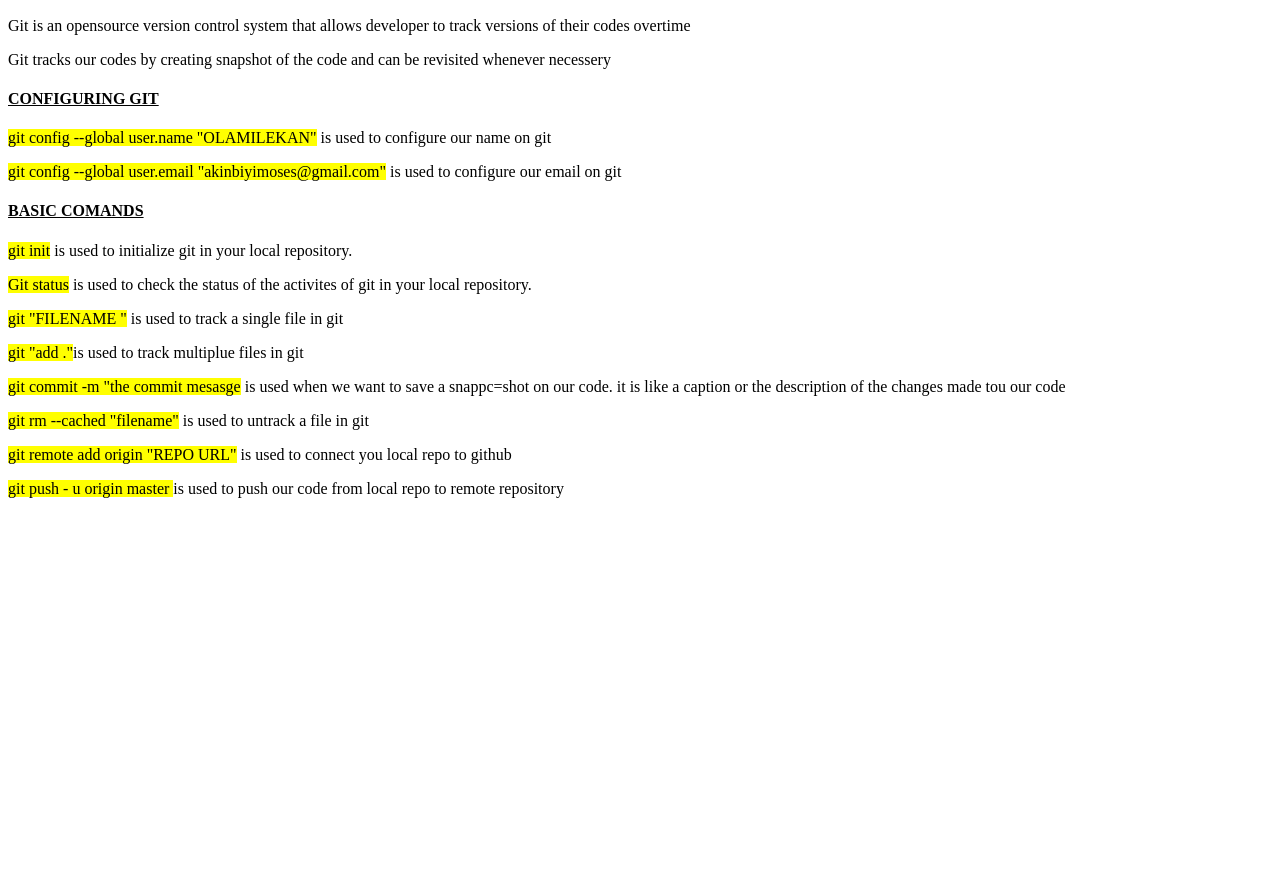
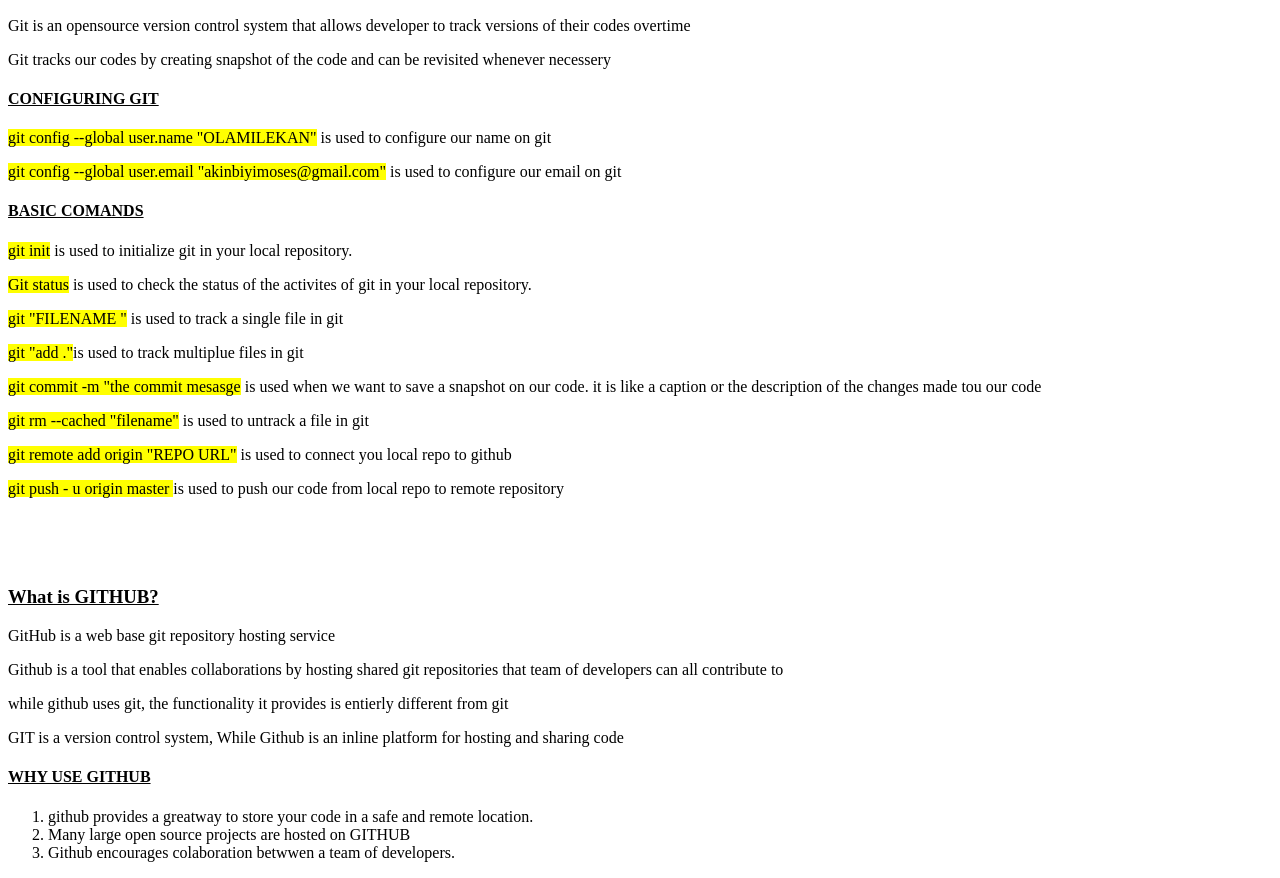
Before and after one commit to biyimo/GIT_PROJECT_2, a plain HTML site: page index.html in a window 1280 px wide. Shown: the part 104-982 px from the top of the page. Before the commit the page ends 800 px from the top, so only its background shows below. Drawn offline with Linux system fonts and the light colour scheme.

Commit message:
GITHUB NOTE ADDED

```diff
--- a/index.html
+++ b/index.html
@@ -25,7 +25,7 @@
 
     <p><mark>git "add ."</mark>is used to track multiplue files in git</p>
 
-    <p><mark> git commit -m "the commit mesasge</mark> is used when we want to save a snappc=shot on our code. it is like a caption or the description of the changes made tou our code</p>
+    <p><mark> git commit -m "the commit mesasge</mark> is used when we want to save a snapshot on our code. it is like a caption or the description of the changes made tou our code</p>
 
     <p><mark> git rm --cached "filename"</mark> is used to untrack a file in git</p>
 
@@ -36,6 +36,18 @@
     <br>
     <br>
 
+    <h3><u>What is GITHUB?</u></h3>
+    <P>GitHub is a web base git repository hosting service</P>
+    <p>Github is a tool that enables collaborations by hosting shared git repositories that team of developers can all contribute to </p>
+    <p>while github uses git, the functionality it provides is entierly different from git</p>
+    <p>GIT is a version control system, While Github is an inline platform for hosting and sharing code</p>
+
+    <h4><u>WHY USE GITHUB</u></h4>
+    <ol>
+        <li>github provides a greatway to store your code in a safe and remote location.</li>
+        <li>Many large open source projects are hosted on GITHUB</li>
+        <li>Github encourages colaboration betwwen a team of developers.</li>
+    </ol>
 
 
 
```
